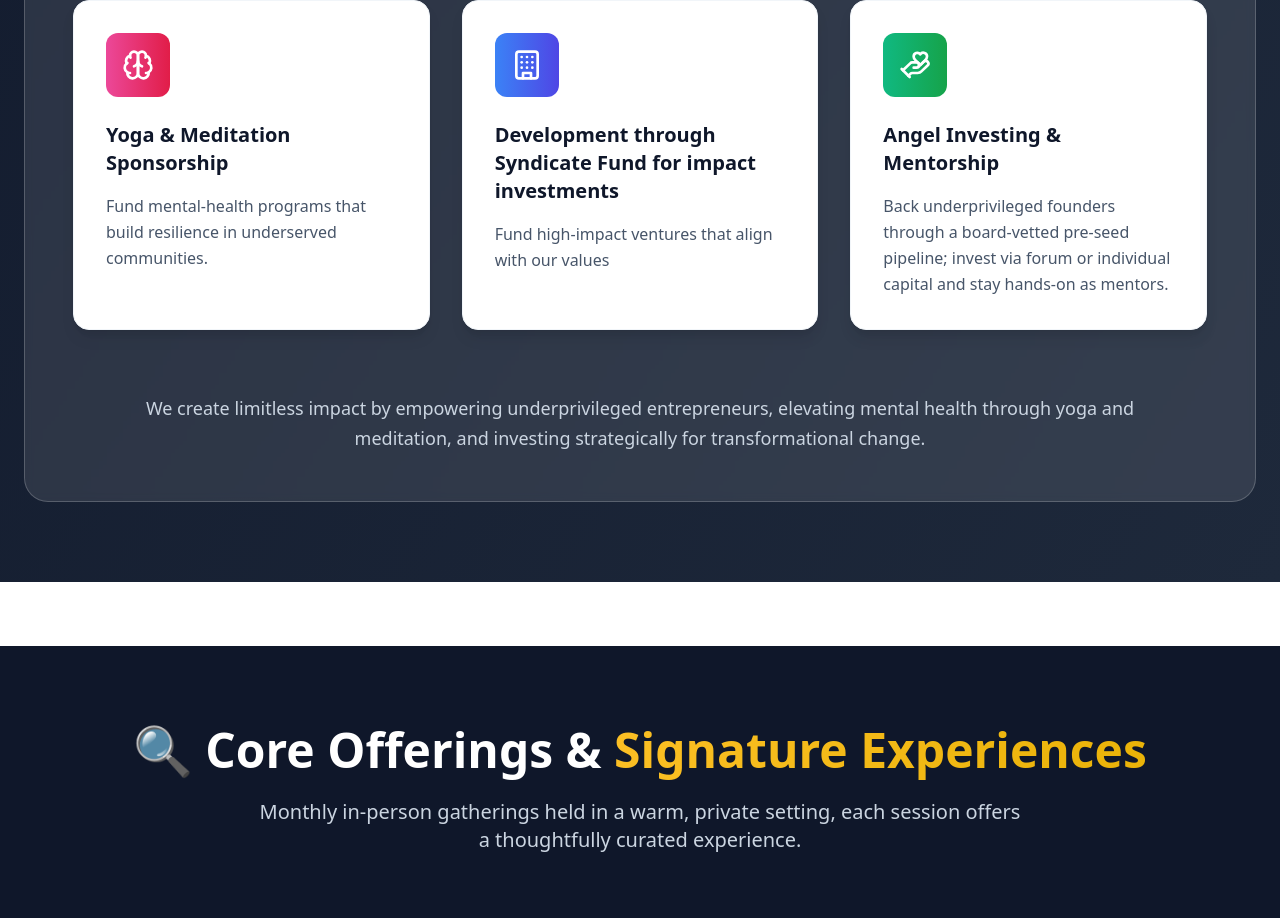
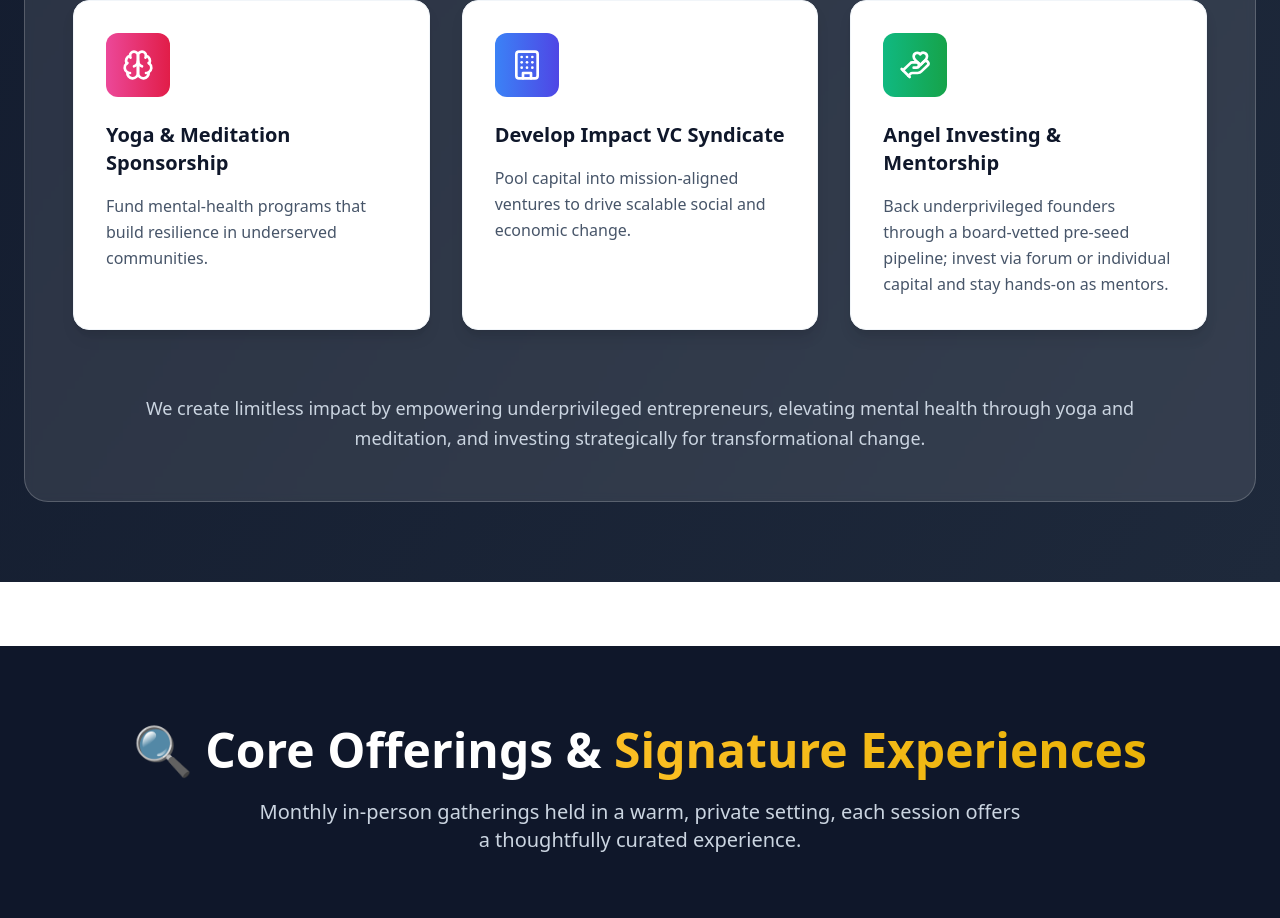
Before and after one commit to vnnandigala/infinity-forum-digital, a React (Vite) app: page / in a window 1280 px wide. Shown: the part 2760-3678 px from the top of the page. Built offline with nearby package versions, Linux system fonts and the light colour scheme.

Commit message:
Update button text
Updated the text for the "Develop Impact VC Syndicate" button.

```diff
--- a/src/components/WisdomFramework.tsx
+++ b/src/components/WisdomFramework.tsx
@@ -62,8 +62,8 @@ const WisdomFramework = () => {
       gradient: 'from-pink-500 to-rose-600'
     },
     {
-      title: 'Development through Syndicate Fund for impact investments',
-      description: 'Fund high-impact ventures that align with our values',
+      title: 'Develop Impact VC Syndicate',
+      description: 'Pool capital into mission-aligned ventures to drive scalable social and economic change.',
       detailedDescription: "Just as Yoda uses his knowledge of the Force for greater good, our Syndicate Fund for Impact VC Investments helps channel resources into ventures that align with our core values. By supporting impactful startups and social enterprises, we drive long-term social and economic change, creating opportunities for growth and progress worldwide.",
       icon: Building,
       gradient: 'from-blue-500 to-indigo-600'
```
